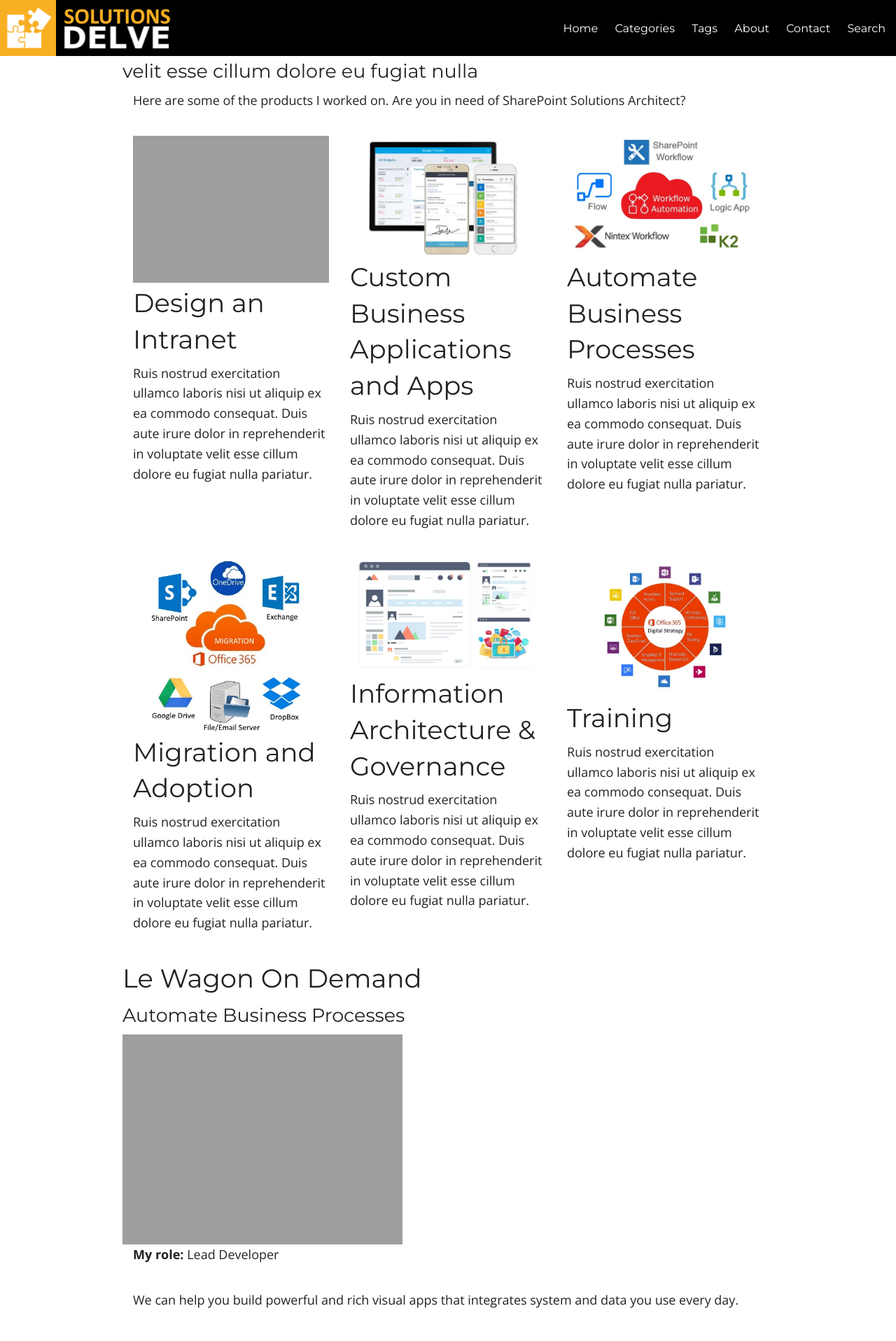
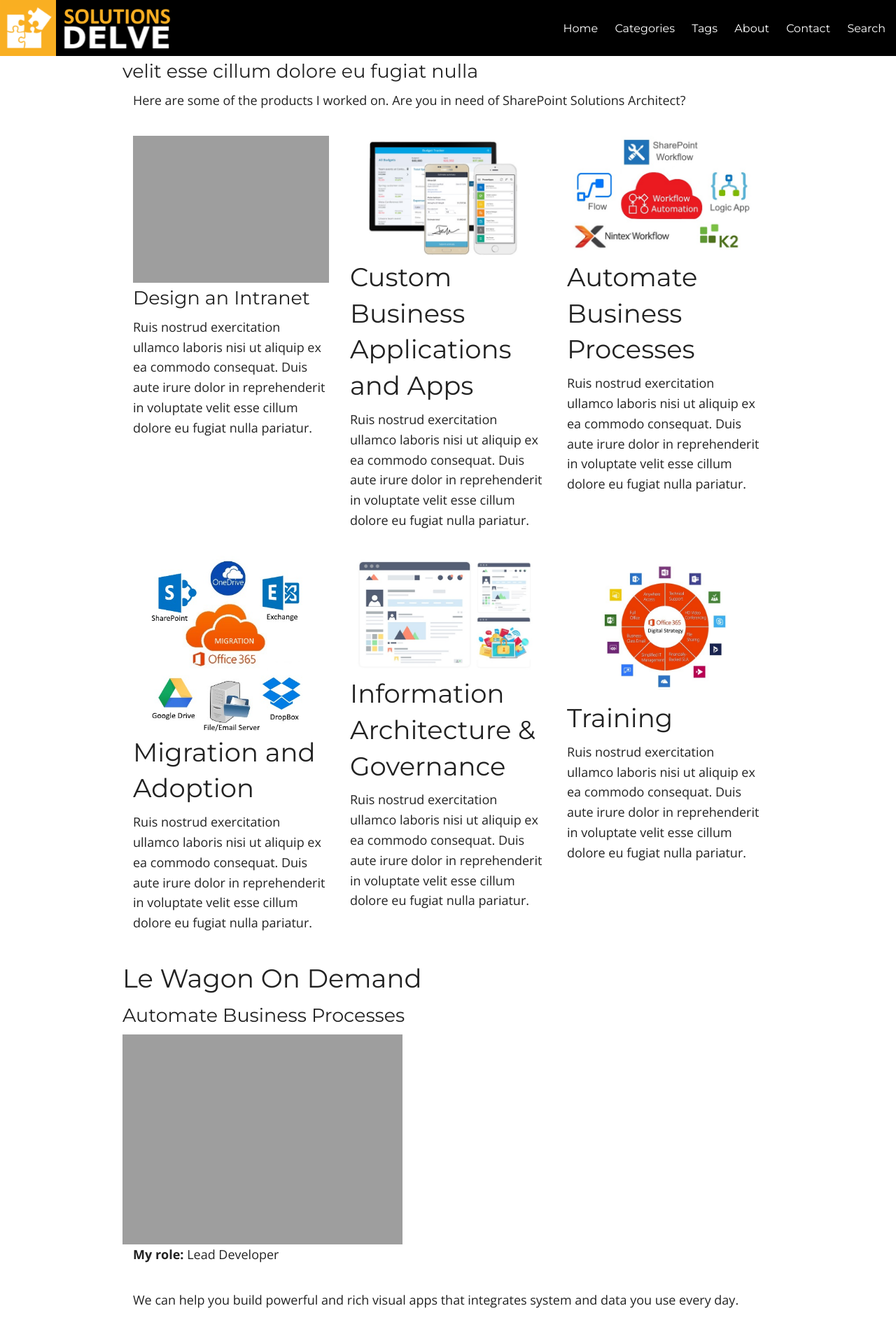
Before and after one commit to ldsouza/ldsouza.github.io, a Jekyll site: the page built from services.md, in a window 1280 px wide. Shown: the top 1916 px of the page at 70% size. Built offline with Jekyll 4.4.1, drawn with Linux system fonts in a browser that asks for light colours; nearby versions of some CDN libraries; library files that are not in the unit come from our copies.

Commit message:
Update portfolio.html

```diff
--- a/_includes/portfolio.html
+++ b/_includes/portfolio.html
@@ -14,7 +14,7 @@
         <div class="small-12 medium-4 large-4 columns">
 
           <img src="{{ site.url }}/images/services/intranet1.jpg" alt="IT DELVE">
-          <h2 class="title">Design an Intranet</h2>
+          <h3 class="title">Design an Intranet</h3>
           <p>Ruis nostrud exercitation ullamco laboris nisi ut aliquip ex ea commodo consequat. Duis aute irure dolor in reprehenderit in voluptate velit esse cillum dolore eu fugiat nulla pariatur.</p>
         </div>
 
```
